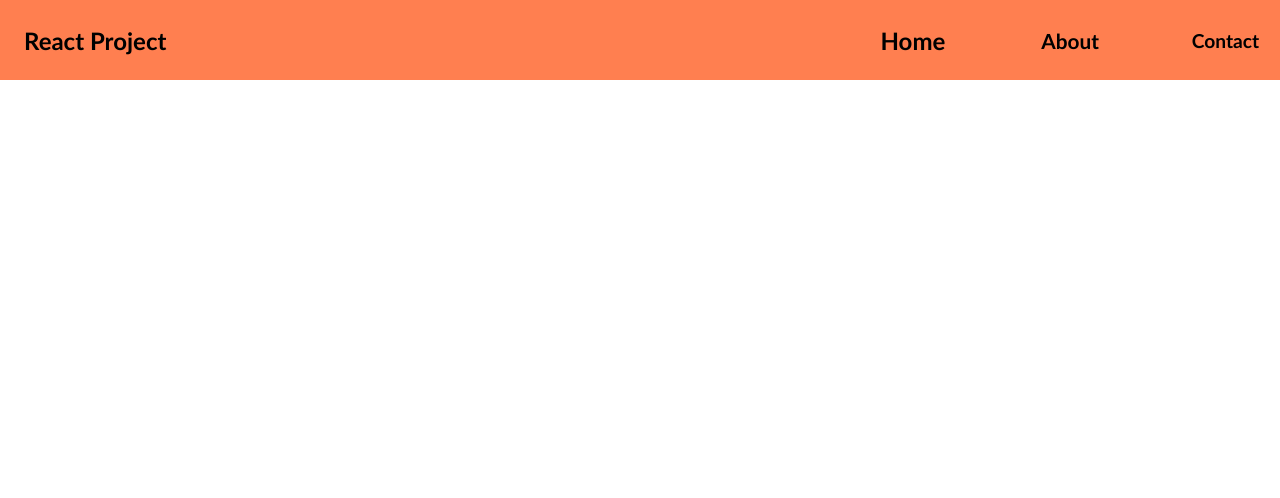
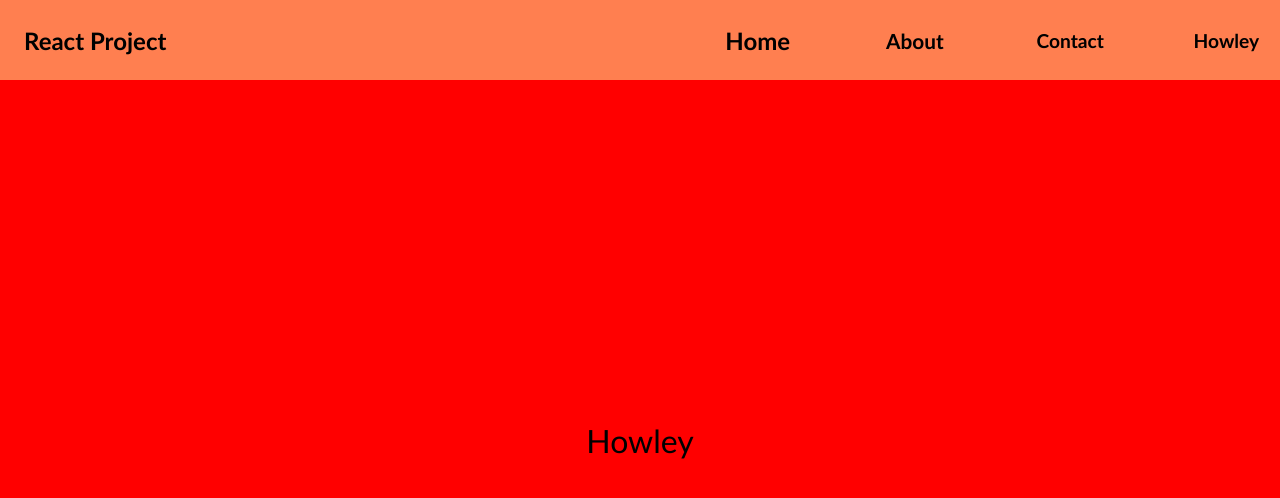
Before and after one commit to kishorbkgowda/githubpractise, a React (Vite) app: page /howley in a window 1280 px wide. Shown: the top 498 px of the page. Built offline with nearby package versions, Linux system fonts and the light colour scheme.

Commit message:
added one more feature

```diff
--- a/src/App.jsx
+++ b/src/App.jsx
@@ -4,6 +4,7 @@ import {BrowserRouter as Router, Route, Routes, Link } from "react-router-dom";
 import './index.css'
 import About from "./Components/About";
 import Contact from "./Components/Contact";
+import Howley from "./Components/Howley";
 function App() {
   return (
     <>
@@ -16,6 +17,7 @@ function App() {
           <Link className="lol" to="/home">Home</Link>
           <Link className="lol" to="/About">About</Link>
           <Link className="lol" to="/contact">Contact</Link>
+          <Link className="lol" to='/howley'>Howley</Link>
         </div>
       </div>
       <div className="container">
@@ -23,6 +25,7 @@ function App() {
             <Route path="/home" element={<Home/>}></Route>
             <Route path="/About" element={<About/>}></Route>
             <Route path="/Contact" element={<Contact/>}></Route>
+            <Route path="/howley" element={<Howley/>}></Route>
           </Routes>
       </div>
       </Router>
--- /dev/null
+++ b/src/Components/Howley.jsx
@@ -0,0 +1,9 @@
+import React from 'react'
+
+function Howley() {
+  return (
+    <div className='main'>Howley</div>
+  )
+}
+
+export default Howley
```
